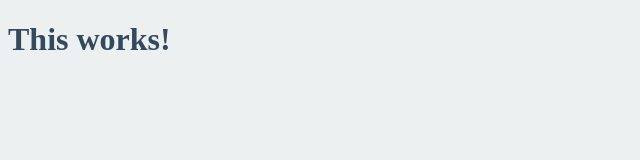
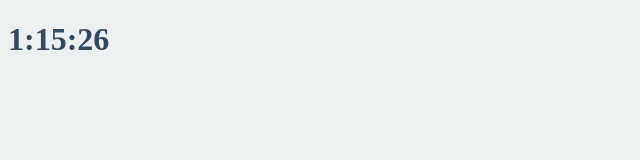
Before and after one commit to qkrjh0904/Vanilla_JS, a plain HTML site: page index.html in a window 1280 px wide. Shown: the whole page, without its empty margins (0-640 px from the left). Drawn offline with Linux system fonts and the light colour scheme.

Commit message:
[Add] 현재 시간 반영한 시계 추가

```diff
--- /dev/null
+++ b/clock.js
@@ -0,0 +1,15 @@
+const clockContainer = document.querySelector(".js-clock");    //querySelector는 children중에서 탐색
+const colckTitle = clockContainer.querySelector("h1");  //js-clock class의 자식 중에서 h1 탐색
+
+function getTime(){
+    const date = new Date();
+    const hours = date.getHours();
+    const minutes = date.getMinutes();
+    const seconds = date.getSeconds();
+    colckTitle.innerText = `${hours}:${minutes}:${seconds}`;
+}
+
+function init(){
+    getTime();
+}
+init();
--- a/index.html
+++ b/index.html
@@ -8,7 +8,10 @@
     <link rel="stylesheet" href="./index.css">
 </head>
 <body>
-    <h1 id="title" class="btn">This works!</h1>
     <script src="./index.js"></script>
+    <div class="js-clock">
+        <h1>00:00</h1>
+    </div>
+    <script src="./clock.js"></script>
 </body>
 </html>
```
